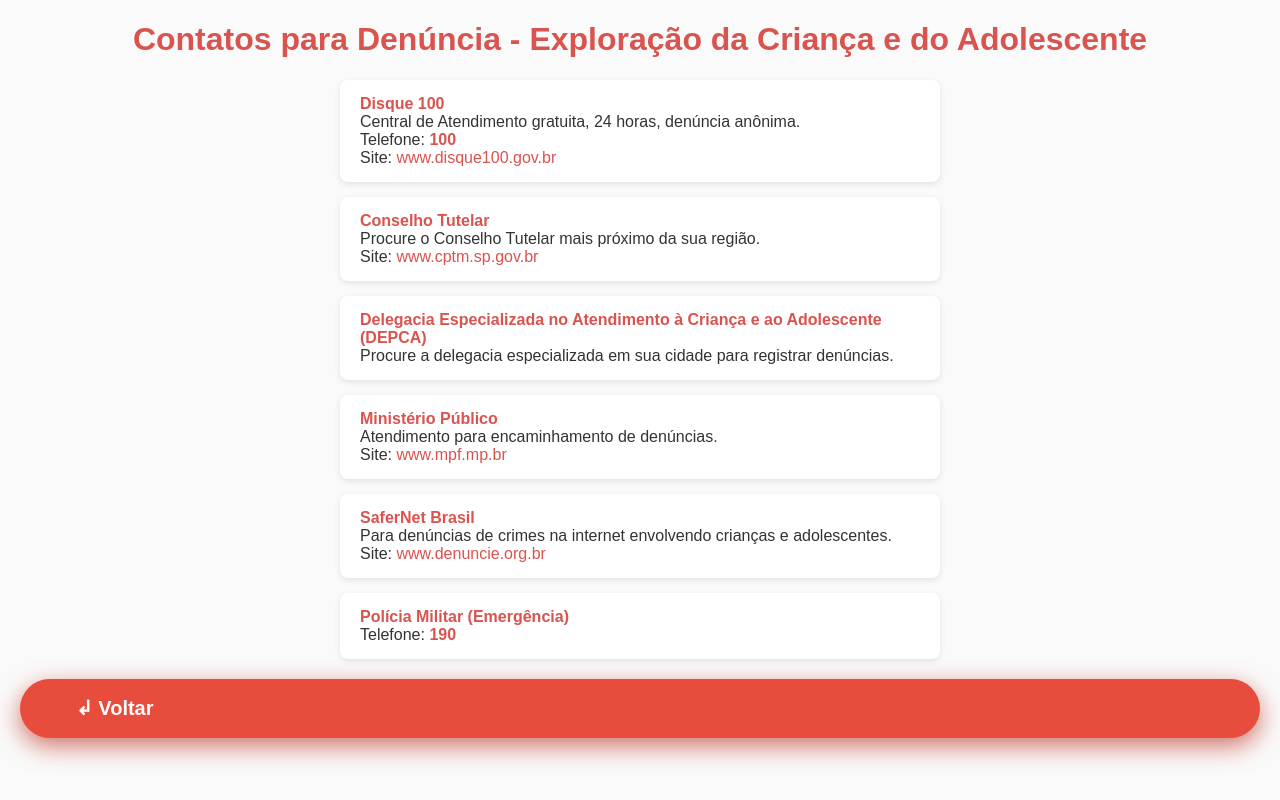
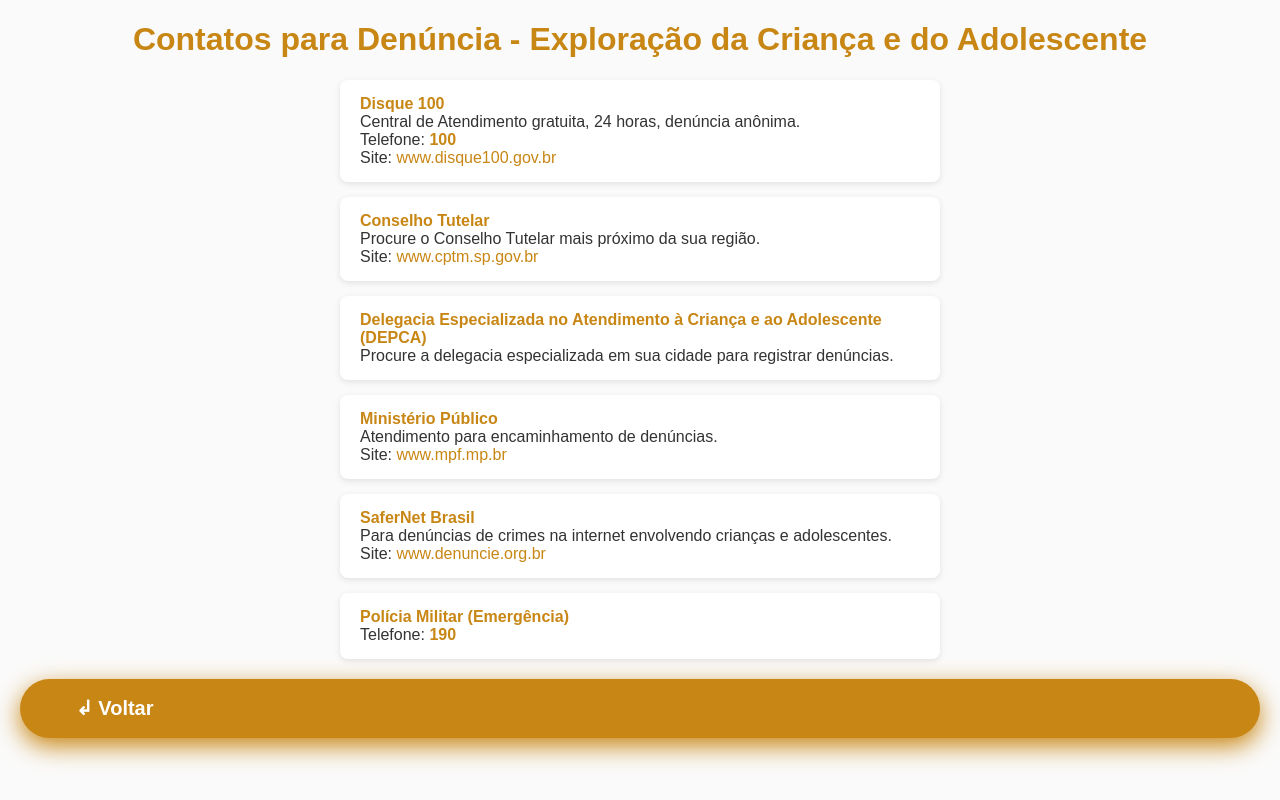
Before and after one commit to maiolaranja/contatos, a plain HTML site: page index.html in a window 1280 px wide. Drawn offline with Linux system fonts and the light colour scheme.

Commit message:
Update index.html

```diff
--- a/index.html
+++ b/index.html
@@ -12,7 +12,7 @@
         color: #333;
     }
     h1 {
-        color: #d9534f;
+        color: #c88614;
         text-align: center;
     }
     ul {
@@ -29,10 +29,10 @@
         box-shadow: 0 2px 6px rgba(0,0,0,0.1);
     }
     strong {
-        color: #d9534f;
+        color: #c88614;
     }
     a {
-        color: #d9534f;
+        color: #c88614;
         text-decoration: none;
     }
     a:hover {
@@ -46,18 +46,18 @@
   font-weight: 700;
   font-size: 1.25rem;
   color: #fff;
-  background-color: #e74c3c; /* Vermelho */
+  background-color: #c88614; /* Vermelho */
   border: none;
   border-radius: 50px;
   cursor: pointer;
-  box-shadow: 0 8px 25px rgba(192, 57, 43, 0.7);
+  box-shadow: 0 8px 25px #c88614;
   transition: background-color 0.3s ease;
   user-select: none;
 }
 
 .btn-secondary:hover,
 .btn-secondary:focus {
-  background-color: #c0392b;
+  background-color: #c88614;
   outline: none;
 }
 
```
